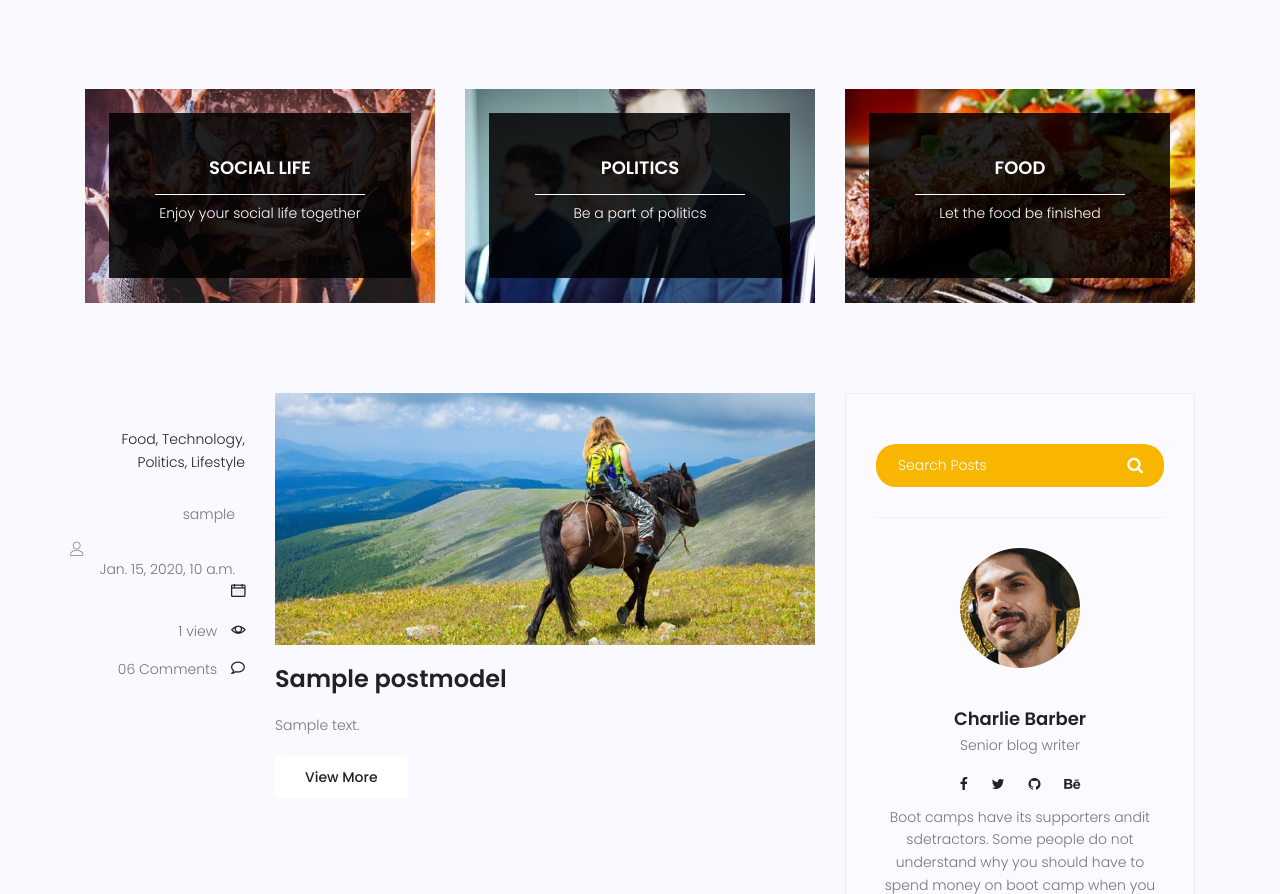
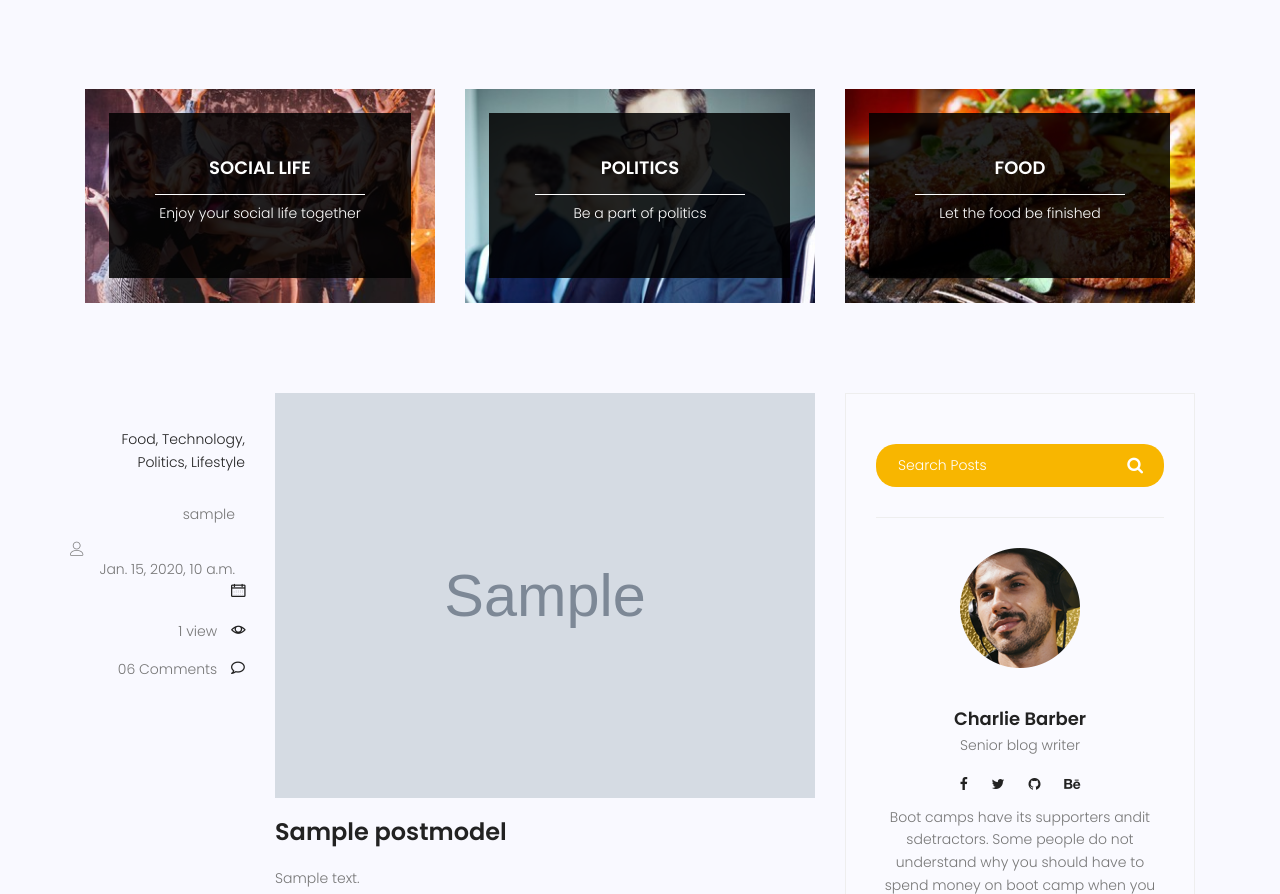
Before and after one commit to taher356/django-blog, a Django app: page /blog/ in a window 1280 px wide. Shown: the part 689-1583 px from the top of the page. Run offline with Django 3.2, Linux system fonts and the light colour scheme; tables that the repository leaves empty hold one stand-in row (values such as "Sample post"); grey boxes marked "Sample" are stand-in pictures; some libraries are stand-ins or nearby versions.

Commit message:
added image field
we add image field to django admin and from thair we can add image to our post

```diff
--- a/blog/models.py
+++ b/blog/models.py
@@ -3,7 +3,7 @@ from django.contrib.auth.models import User
 # Create your models here.
 class PostModel(models.Model):
 
-    #image
+    image =models.ImageField(upload_to = 'blog/',default = 'blog/default.jpg')
     author = models.ForeignKey(User,on_delete=models.SET_NULL,null=True)
     title = models.CharField(max_length=255)
     content = models.TextField()
--- a/requirements.txt
+++ b/requirements.txt
@@ -2,3 +2,4 @@ asgiref==3.4.1
 Django==3.2.9
 pytz==2021.3
 sqlparse==0.4.2
+pillow==8.4.0
--- a/templates/blog/blog-home.html
+++ b/templates/blog/blog-home.html
@@ -105,7 +105,7 @@
 								</div>
 								<div class="col-lg-9 col-md-9 ">
 									<div class="feature-img">
-										<img class="img-fluid" src="{% static 'img/blog/feature-img1.jpg' %}" alt="">
+										<img class="img-fluid" src="{{PostModel.image.url}}" alt="">
 									</div>
 									<a class="posts-title" href="{% url 'blog:single' pid=PostModel.id  %}"><h3>{{PostModel.title}}</h3></a>
 									<p class="excert">
```
Also changed, not shown: blog/migrations/0004_postmodel_image.py (added), media/blog/cat-widget1.jpg (added), media/blog/default.jpg (added), media/blog/feature-img2.jpg (added), media/blog/feature-img4.jpg (added).
